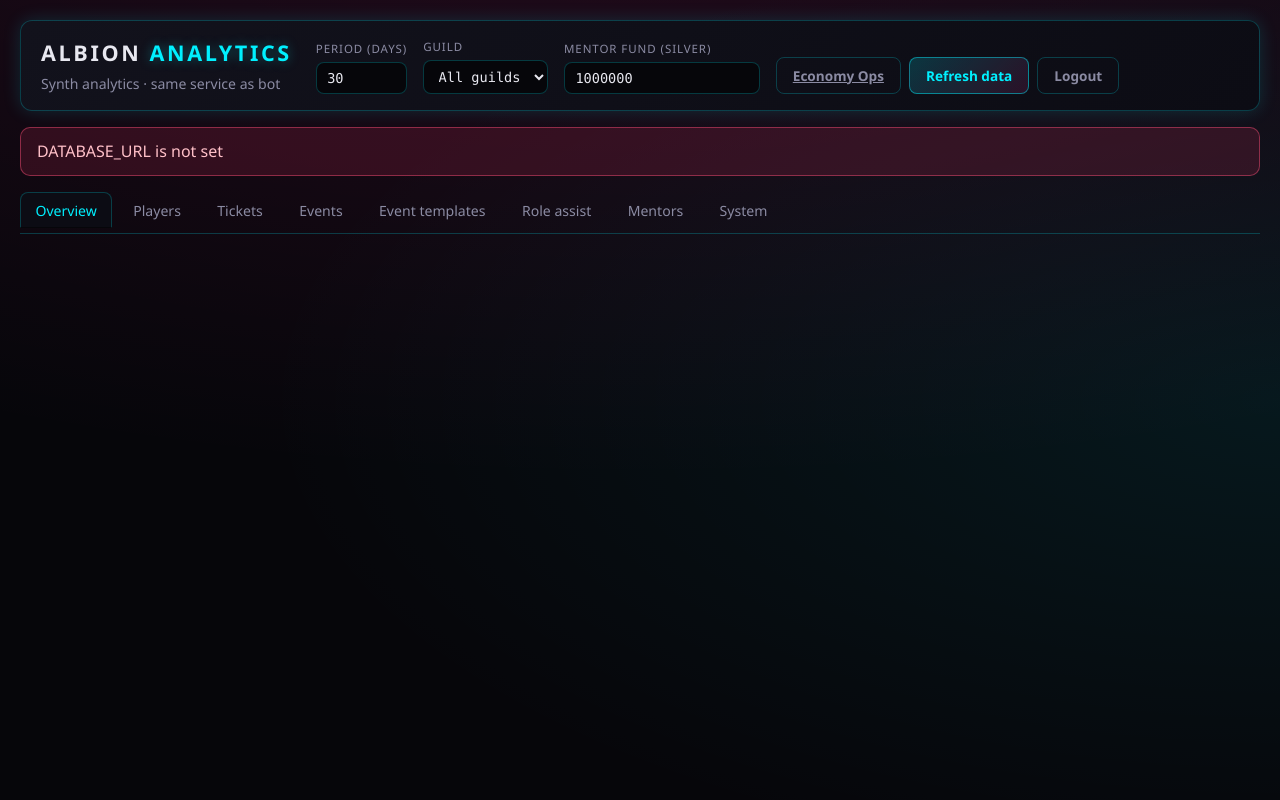
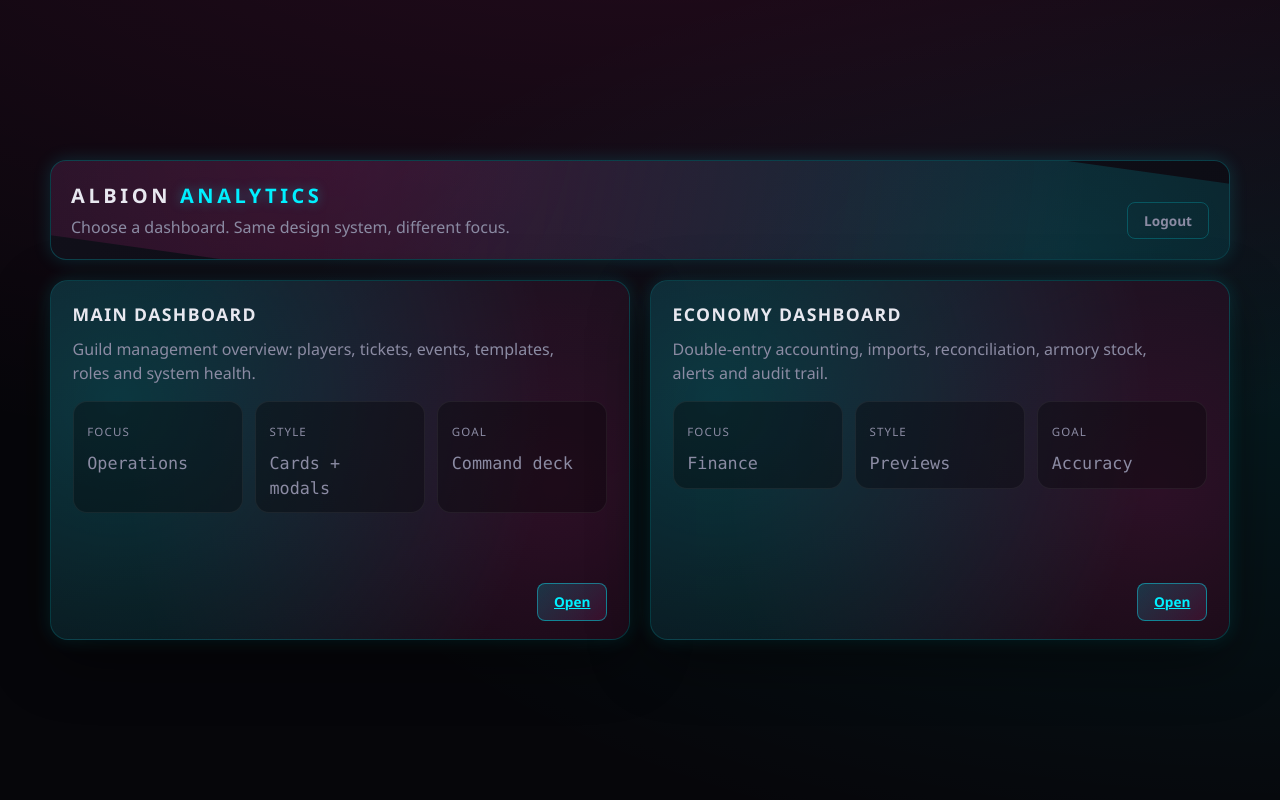
Before and after one commit to lymp3n/albion-analytics-bot, a Flask app: page /dashboard in a window 1280 px wide. Run offline with Flask 3, Linux system fonts and the light colour scheme; the visitor is signed in with stand-in values (Sample User, id 1); parts of the project's set-up code (start-up, migrations or seed data) failed here and were passed over; some libraries are stand-ins or nearby versions.

Commit message:
Dashboard redesign: landing picker, sidebar nav, design rules
Co-authored-by: Cursor <cursoragent@cursor.com>

```diff
--- a/web_dashboard/routes.py
+++ b/web_dashboard/routes.py
@@ -144,6 +144,11 @@ def register_dashboard(app: Flask) -> None:
     @app.route("/dashboard")
     @login_required
     def dashboard_app():
+        return render_template("dashboard_home.html")
+
+    @app.route("/dashboard/main")
+    @login_required
+    def dashboard_main_app():
         return render_template("dashboard.html")
 
     @app.route("/dashboard/economy")
--- a/web_dashboard/static/dashboard.css
+++ b/web_dashboard/static/dashboard.css
@@ -107,6 +107,38 @@
   display: flex;
   flex-direction: column;
   gap: 1rem;
+  min-width: 0;
+}
+
+.ds-shell {
+  display: grid;
+  grid-template-columns: 270px minmax(0, 1fr);
+  gap: 1rem;
+  align-items: start;
+}
+
+.ds-sidebar {
+  position: sticky;
+  top: 1rem;
+  align-self: start;
+  border: 1px solid var(--ds-border);
+  background: linear-gradient(135deg, var(--ds-bg2), rgba(12, 12, 20, 0.82));
+  border-radius: 12px;
+  padding: 0.85rem;
+  box-shadow: var(--ds-glow);
+  min-height: calc(100vh - 3.5rem);
+  display: flex;
+  flex-direction: column;
+  gap: 0.85rem;
+}
+
+.ds-sidebar-foot {
+  margin-top: auto;
+  display: grid;
+  gap: 0.65rem;
+}
+
+.ds-main {
   min-width: 0;
 }
 
@@ -241,6 +273,14 @@
   padding-bottom: 0.35rem;
 }
 
+.ds-tabs-vertical {
+  flex-direction: column;
+  flex-wrap: nowrap;
+  border-bottom: 0;
+  padding-bottom: 0;
+  gap: 0.25rem;
+}
+
 .ds-tab {
   padding: 0.45rem 0.9rem;
   border-radius: 8px 8px 0 0;
@@ -250,6 +290,17 @@
   cursor: pointer;
   font-family: var(--ds-font);
   font-size: 0.88rem;
+}
+
+.ds-tabs-vertical .ds-tab {
+  border-radius: 10px;
+  text-align: left;
+  padding: 0.55rem 0.75rem;
+}
+
+.ds-tabs-vertical .ds-tab.is-active {
+  border-bottom-color: var(--ds-border);
+  background: rgba(6, 6, 10, 0.6);
 }
 
 .ds-tab:hover {
@@ -1063,4 +1114,14 @@ code {
   .ds-brand {
     font-size: 1.05rem;
   }
+
+  .ds-shell {
+    grid-template-columns: 1fr;
+  }
+
+  .ds-sidebar {
+    position: relative;
+    top: auto;
+    min-height: auto;
+  }
 }
--- a/web_dashboard/templates/dashboard.html
+++ b/web_dashboard/templates/dashboard.html
@@ -61,6 +61,7 @@
           <input id="f-fund" type="number" min="0" value="1000000" />
         </div>
         <div class="ds-actions">
+          <a href="/dashboard" class="ds-btn ds-btn-ghost">Dashboards</a>
           <a href="/dashboard/economy" class="ds-btn ds-btn-ghost">Economy Ops</a>
           <button type="button" class="ds-btn ds-btn-primary" id="btn-refresh">Refresh data</button>
           <form method="post" action="{{ url_for('dashboard_logout') }}" style="margin:0;">
@@ -72,7 +73,9 @@
 
     <div id="err-box" class="ds-error-banner" style="display:none;"></div>
 
-    <nav class="ds-tabs" role="tablist" aria-label="Dashboard sections">
+    <div class="ds-shell">
+      <aside class="ds-sidebar" aria-label="Navigation">
+        <nav class="ds-tabs ds-tabs-vertical" role="tablist" aria-label="Dashboard sections">
           <button type="button" class="ds-tab is-active" data-tab="overview">Overview</button>
           <button type="button" class="ds-tab" data-tab="players">Players</button>
           <button type="button" class="ds-tab" data-tab="tickets">Tickets</button>
@@ -82,8 +85,13 @@
           <button type="button" class="ds-tab" data-tab="mentors">Mentors</button>
           <button type="button" class="ds-tab" data-tab="system">System</button>
         </nav>
+        <div class="ds-sidebar-foot">
+          <a href="/dashboard" class="ds-btn ds-btn-ghost">Dashboard picker</a>
+          <a href="/dashboard/economy" class="ds-btn ds-btn-ghost">Economy Ops</a>
+        </div>
+      </aside>
 
-    <main id="main-content" style="display:none;">
+      <main id="main-content" class="ds-main" style="display:none;">
       <section class="ds-panel ds-tab-panel" data-panel="overview">
         <h2>Overview</h2>
         <div class="ds-grid-kpi" id="kpi-overview"></div>
@@ -304,6 +312,7 @@
         <pre class="ds-json" id="json-system"></pre>
       </section>
       </main>
+    </div>
   </div>
 
   <script>
--- /dev/null
+++ b/web_dashboard/templates/dashboard_home.html
@@ -0,0 +1,262 @@
+<!DOCTYPE html>
+<html lang="en">
+<head>
+  <meta charset="UTF-8" />
+  <meta name="viewport" content="width=device-width, initial-scale=1" />
+  <title>Albion Analytics — Dashboards</title>
+  <link rel="stylesheet" href="{{ url_for('static', filename='dashboard.css') }}" />
+  <style>
+    /* Landing uses the same Darksynth palette as dashboard.css */
+    .ds-landing {
+      min-height: 100vh;
+      display: grid;
+      place-items: center;
+      padding: 2rem 1.25rem;
+    }
+    .ds-landing-inner {
+      width: min(1180px, 100%);
+      display: grid;
+      grid-template-columns: 1fr;
+      gap: 1.25rem;
+    }
+    .ds-landing-head {
+      display: flex;
+      align-items: flex-end;
+      justify-content: space-between;
+      gap: 1rem;
+      padding: 1.25rem 1.25rem;
+      border: 1px solid var(--ds-border);
+      background: linear-gradient(135deg, rgba(18,18,28,.92), rgba(12,12,20,.86));
+      border-radius: 16px;
+      box-shadow: var(--ds-glow);
+      overflow: hidden;
+      position: relative;
+    }
+    .ds-landing-head::before {
+      content: "";
+      position: absolute;
+      inset: -60% -40%;
+      background: radial-gradient(circle at 35% 30%, rgba(255,46,166,.18), transparent 55%),
+                  radial-gradient(circle at 70% 55%, rgba(0,240,255,.16), transparent 50%);
+      transform: rotate(8deg);
+      filter: blur(0px);
+      pointer-events: none;
+    }
+    .ds-landing-title {
+      margin: 0;
+      font-size: 1.25rem;
+      letter-spacing: 0.18em;
+      text-transform: uppercase;
+      position: relative;
+      z-index: 1;
+    }
+    .ds-landing-sub {
+      margin: 0.35rem 0 0;
+      color: var(--ds-muted);
+      position: relative;
+      z-index: 1;
+    }
+    .ds-landing-actions {
+      display: inline-flex;
+      gap: .75rem;
+      align-items: center;
+      position: relative;
+      z-index: 1;
+    }
+    .ds-choice {
+      display: grid;
+      grid-template-columns: repeat(2, minmax(260px, 1fr));
+      gap: 1.25rem;
+    }
+    .ds-card-choice {
+      border: 1px solid var(--ds-border);
+      background: linear-gradient(160deg, rgba(18,18,28,.92), rgba(8,8,12,.9));
+      border-radius: 18px;
+      padding: 1.35rem 1.35rem 1.15rem;
+      min-height: 360px;
+      display: flex;
+      flex-direction: column;
+      justify-content: space-between;
+      box-shadow: 0 20px 60px rgba(0,0,0,.45), var(--ds-glow);
+      position: relative;
+      overflow: hidden;
+      transform: translateY(40px);
+      opacity: 0;
+    }
+    .ds-card-choice::after {
+      content: "";
+      position: absolute;
+      inset: -40% -40%;
+      background: radial-gradient(circle at 30% 35%, rgba(0,240,255,.18), transparent 52%),
+                  radial-gradient(circle at 70% 60%, rgba(255,46,166,.14), transparent 52%);
+      transform: rotate(-10deg);
+      pointer-events: none;
+    }
+    .ds-card-choice h2 {
+      margin: 0;
+      font-size: 1.1rem;
+      letter-spacing: 0.08em;
+      text-transform: uppercase;
+      position: relative;
+      z-index: 1;
+    }
+    .ds-card-choice p {
+      margin: .65rem 0 0;
+      color: var(--ds-muted);
+      max-width: 56ch;
+      position: relative;
+      z-index: 1;
+    }
+    .ds-card-choice .ds-mini {
+      margin-top: 1rem;
+      display: grid;
+      grid-template-columns: repeat(3, minmax(0, 1fr));
+      gap: .75rem;
+      position: relative;
+      z-index: 1;
+    }
+    .ds-mini-tile {
+      border: 1px solid rgba(255,255,255,.06);
+      background: rgba(6,6,10,.38);
+      border-radius: 14px;
+      padding: .75rem .85rem;
+    }
+    .ds-mini-k {
+      font-size: .72rem;
+      color: var(--ds-muted);
+      text-transform: uppercase;
+      letter-spacing: .1em;
+      margin: 0 0 .25rem;
+    }
+    .ds-mini-v {
+      margin: 0;
+      font-family: var(--ds-mono);
+      font-size: 1.05rem;
+      color: var(--ds-text);
+    }
+    .ds-card-choice .ds-cta {
+      margin-top: 1.1rem;
+      display: flex;
+      justify-content: flex-end;
+      gap: .65rem;
+      position: relative;
+      z-index: 1;
+    }
+    .ds-enter {
+      animation: dsRise .75s cubic-bezier(.2,.9,.2,1) forwards;
+    }
+    .ds-enter.delay-1 { animation-delay: .08s; }
+    .ds-enter.delay-2 { animation-delay: .16s; }
+    @keyframes dsRise {
+      from { transform: translateY(40px); opacity: 0; }
+      to { transform: translateY(0); opacity: 1; }
+    }
+    .ds-boot {
+      position: fixed;
+      inset: 0;
+      background: radial-gradient(circle at 50% 40%, rgba(0,240,255,.14), transparent 55%),
+                  radial-gradient(circle at 55% 55%, rgba(255,46,166,.12), transparent 55%),
+                  var(--ds-bg0);
+      display: grid;
+      place-items: center;
+      z-index: 9999;
+      transition: opacity .5s ease, visibility .5s ease;
+    }
+    .ds-boot.is-done { opacity: 0; visibility: hidden; }
+    .ds-boot .ring {
+      width: 130px;
+      height: 130px;
+      border-radius: 999px;
+      border: 1px solid rgba(0,240,255,.28);
+      box-shadow: 0 0 40px rgba(0,240,255,.12);
+      position: relative;
+      overflow: hidden;
+    }
+    .ds-boot .ring::before {
+      content: "";
+      position: absolute;
+      inset: -40%;
+      background: conic-gradient(from 90deg, rgba(0,240,255,.0), rgba(0,240,255,.7), rgba(255,46,166,.35), rgba(0,240,255,.0));
+      animation: spin 1.2s linear infinite;
+    }
+    .ds-boot .ring::after {
+      content: "";
+      position: absolute;
+      inset: 10px;
+      border-radius: 999px;
+      background: rgba(6,6,10,.85);
+      border: 1px solid rgba(255,255,255,.05);
+    }
+    @keyframes spin { to { transform: rotate(360deg); } }
+    @media (max-width: 980px) {
+      .ds-choice { grid-template-columns: 1fr; }
+      .ds-card-choice { min-height: 320px; }
+      .ds-card-choice .ds-mini { grid-template-columns: repeat(2, minmax(0, 1fr)); }
+    }
+  </style>
+</head>
+<body class="ds-body">
+  <div class="ds-boot" id="boot">
+    <div>
+      <div class="ring" aria-hidden="true"></div>
+      <p class="ds-muted" style="margin:1rem 0 0;text-align:center;">Preparing dashboards…</p>
+    </div>
+  </div>
+
+  <div class="ds-landing">
+    <div class="ds-landing-inner">
+      <header class="ds-landing-head">
+        <div>
+          <h1 class="ds-landing-title">ALBION <span class="ds-accent">ANALYTICS</span></h1>
+          <p class="ds-landing-sub">Choose a dashboard. Same design system, different focus.</p>
+        </div>
+        <div class="ds-landing-actions">
+          <form method="post" action="{{ url_for('dashboard_logout') }}" style="margin:0;">
+            <button type="submit" class="ds-btn ds-btn-ghost">Logout</button>
+          </form>
+        </div>
+      </header>
+
+      <section class="ds-choice" aria-label="Dashboard selection">
+        <article class="ds-card-choice ds-enter delay-1">
+          <div>
+            <h2>Main dashboard</h2>
+            <p>Guild management overview: players, tickets, events, templates, roles and system health.</p>
+            <div class="ds-mini">
+              <div class="ds-mini-tile"><p class="ds-mini-k">Focus</p><p class="ds-mini-v">Operations</p></div>
+              <div class="ds-mini-tile"><p class="ds-mini-k">Style</p><p class="ds-mini-v">Cards + modals</p></div>
+              <div class="ds-mini-tile"><p class="ds-mini-k">Goal</p><p class="ds-mini-v">Command deck</p></div>
+            </div>
+          </div>
+          <div class="ds-cta">
+            <a class="ds-btn ds-btn-primary" href="/dashboard/main">Open</a>
+          </div>
+        </article>
+
+        <article class="ds-card-choice ds-enter delay-2">
+          <div>
+            <h2>Economy dashboard</h2>
+            <p>Double-entry accounting, imports, reconciliation, armory stock, alerts and audit trail.</p>
+            <div class="ds-mini">
+              <div class="ds-mini-tile"><p class="ds-mini-k">Focus</p><p class="ds-mini-v">Finance</p></div>
+              <div class="ds-mini-tile"><p class="ds-mini-k">Style</p><p class="ds-mini-v">Previews</p></div>
+              <div class="ds-mini-tile"><p class="ds-mini-k">Goal</p><p class="ds-mini-v">Accuracy</p></div>
+            </div>
+          </div>
+          <div class="ds-cta">
+            <a class="ds-btn ds-btn-primary" href="/dashboard/economy">Open</a>
+          </div>
+        </article>
+      </section>
+    </div>
+  </div>
+
+  <script>
+    (function () {
+      const boot = document.getElementById("boot");
+      // Quick “pre-crystal” feel: short boot, then reveal cards already animating.
+      setTimeout(() => boot && boot.classList.add("is-done"), 900);
+    })();
+  </script>
+</body>
+</html>
--- a/web_dashboard/templates/economy_dashboard.html
+++ b/web_dashboard/templates/economy_dashboard.html
@@ -413,6 +413,7 @@
                 </select>
                 <button type="button" class="icon-btn tooltip" id="btn-refresh" data-tip="Обновить все данные и пересчитать виджеты.">↻<span class="badge" id="alerts-badge">0</span></button>
                 <a class="avatar" href="/dashboard" title="Back">⬅</a>
+                <a class="avatar" href="/dashboard/main" title="Main dashboard">🏠</a>
             </div>
         </header>
 
```
Also changed, not shown: 1 other file. Lines whose indentation alone changed are shown as unchanged.
